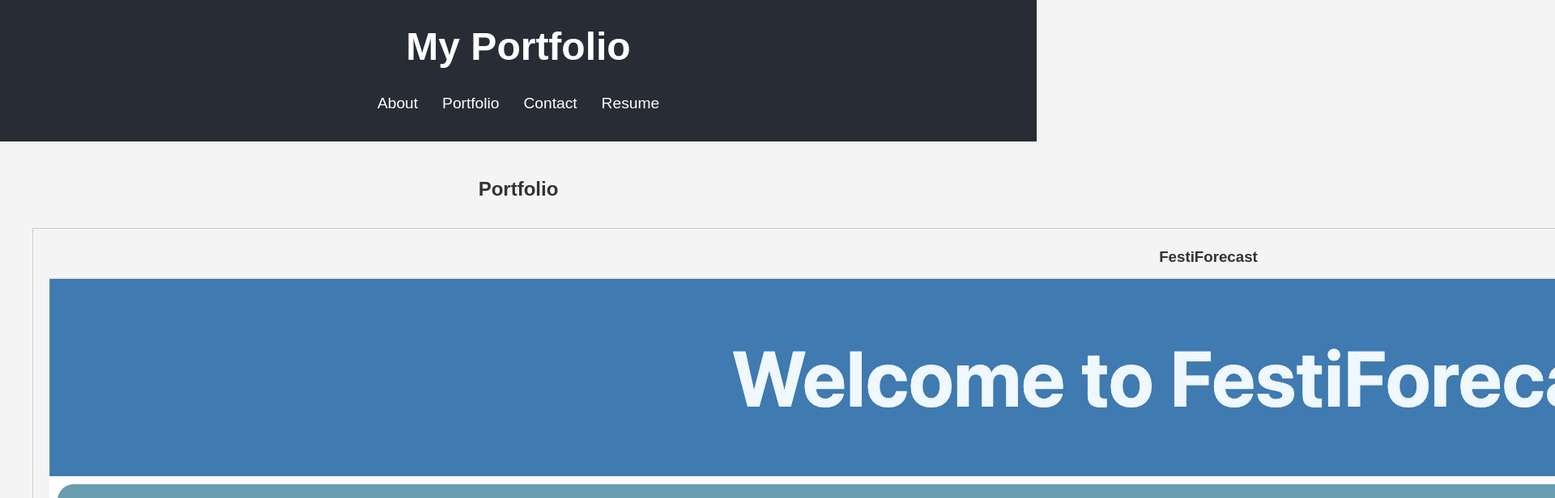
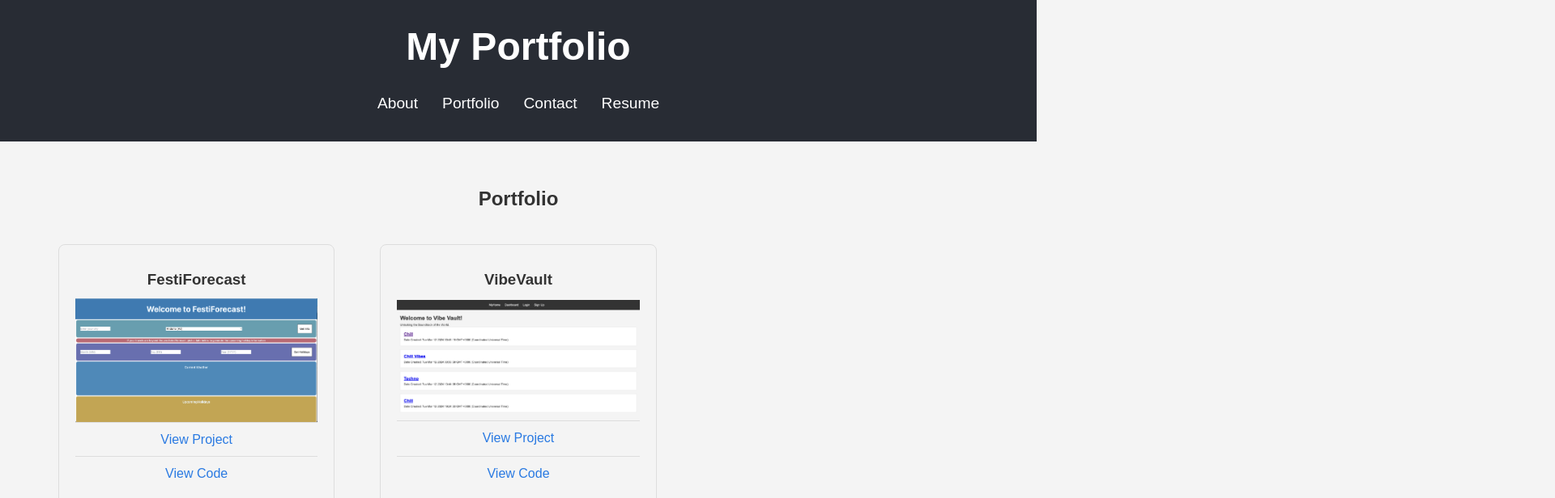
Before and after one commit to Akent90/MyPortfolio, a React (Create React App) app: page /portfolio in a window 1280 px wide. Shown: the top 616 px of the page at 81% size, 1920 px wide, since content can reach past the window. Built offline with nearby package versions, Linux system fonts and the light colour scheme.

Commit message:
Adding style to portfolio components

```diff
--- a/src/App.css
+++ b/src/App.css
@@ -50,3 +50,42 @@ footer p {
     margin: 20px;
     display: inline-block;
 }
+
+/* Portfolio Section Styling */
+section {
+    margin: 2rem;
+  }
+
+  section > div {
+      display: grid;
+      grid-template-columns: repeat(auto-fill, minmax(300px, 1fr));
+      gap: 1rem;
+      margin-top: 1rem;
+  }
+
+  .project {
+      border: 1px solid #ddd;
+      border-radius: 8px;
+      overflow: hidden;
+      display: flex;
+      flex-direction: column;
+      justify-content: space-between;
+  }
+
+  .project img {
+      max-width: 100%;
+      height: auto;
+      display: block;
+  }
+
+  .project h3 {
+      margin: 0.5rem 1rem;
+  }
+
+  .project a {
+      text-decoration: none;
+      padding: 0.5rem 1rem;
+      color: #2a7ae2;
+      display: block;
+      border-top: 1px solid #ddd;
+  }
```
